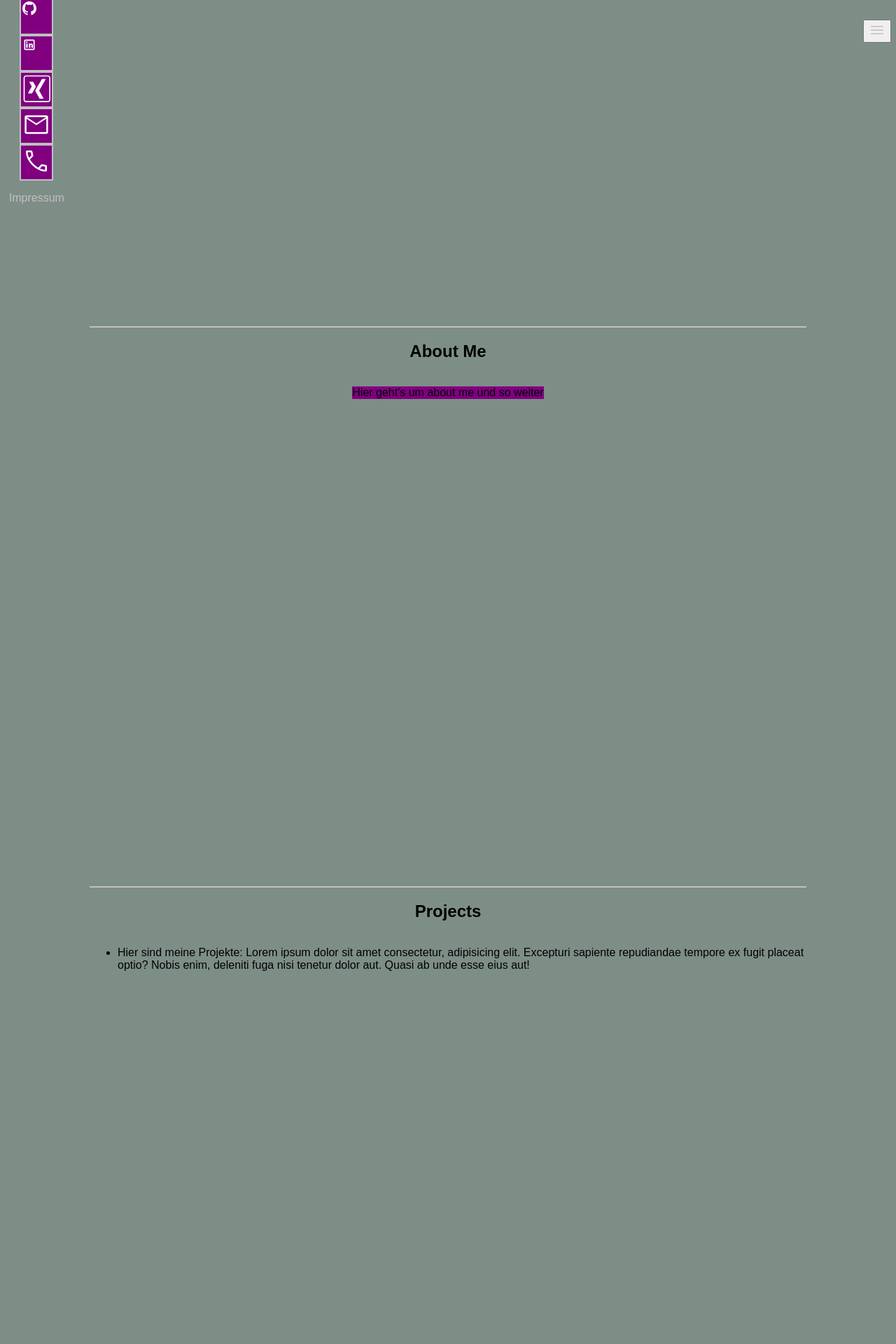
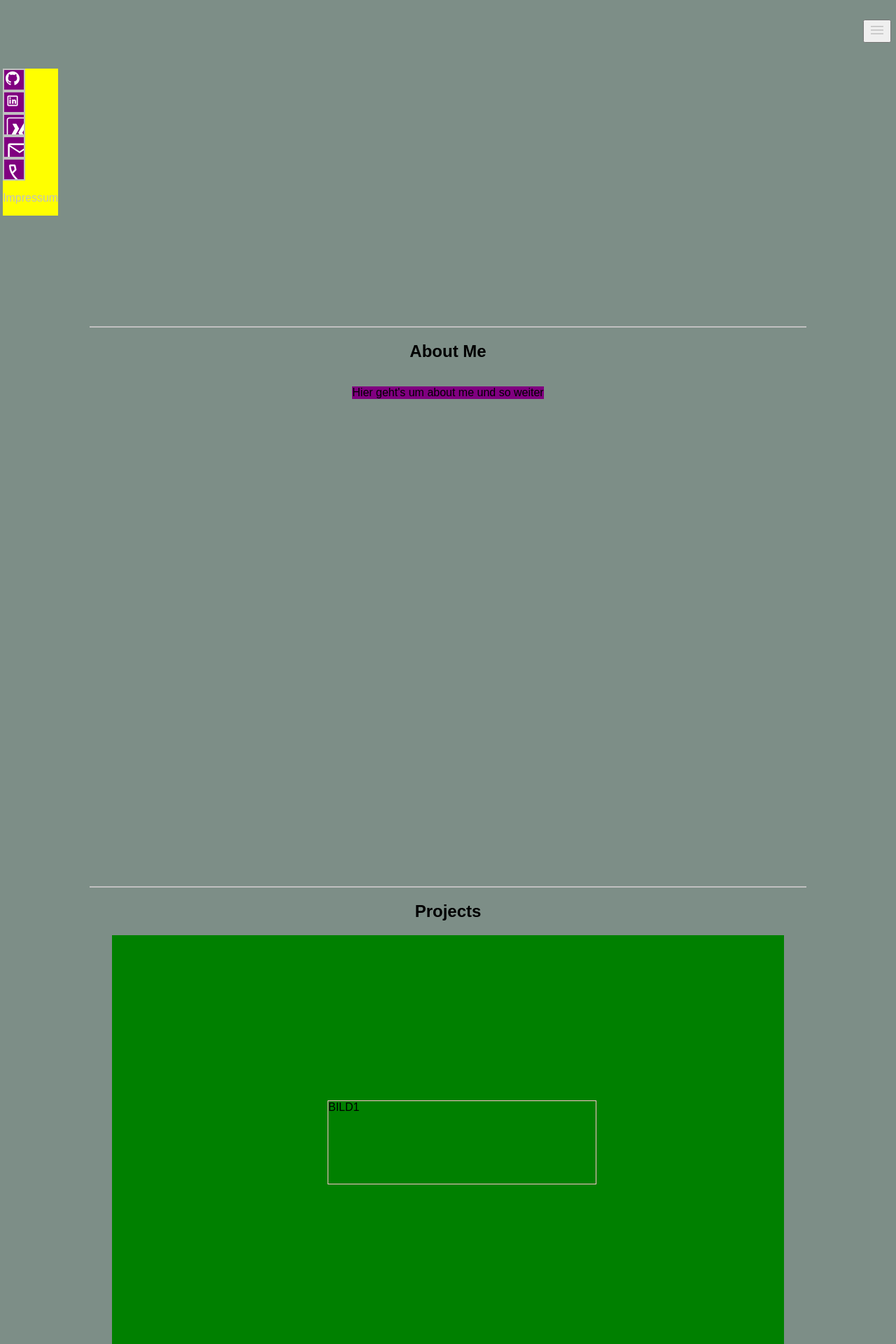
Before and after one commit to raimartontsch/raimar.dev, a React (Vite) app: page / in a window 1280 px wide. Shown: the part 332-2252 px from the top of the page at 70% size. Built offline with nearby package versions, Linux system fonts and the light colour scheme.

Commit message:
Add projects linking

```diff
--- a/src/Components/Projects.jsx
+++ b/src/Components/Projects.jsx
@@ -1,11 +1,19 @@
+import { ProjectsContainer } from './UI/ProjectsContainer.styled';
+import { SingleProject } from './UI/SingleProject.styled';
+import { ProjectList } from './UI/ProjectList.styled.js';
+
 export default function Projects() {
+	const openNewTab = url => {
+		const newTab = window.open(url, '_blank', 'noopener,noreferrer');
+		if (newTab) newTab.opener = null;
+	};
 	return (
-		<ul>
-			<li>
-				Hier sind meine Projekte: Lorem ipsum dolor sit amet consectetur, adipisicing elit.
-				Excepturi sapiente repudiandae tempore ex fugit placeat optio? Nobis enim, deleniti
-				fuga nisi tenetur dolor aut. Quasi ab unde esse eius aut!
-			</li>
-		</ul>
+		<ProjectsContainer>
+			<ProjectList>
+				<a onClick={() => openNewTab('https://c-u.vercel.app/')}>
+					<SingleProject>BILD1</SingleProject>
+				</a>
+			</ProjectList>
+		</ProjectsContainer>
 	);
 }
--- a/src/Components/SVGs.jsx
+++ b/src/Components/SVGs.jsx
@@ -12,8 +12,10 @@ const SvgObject = {
 
 export default function TheSVG({ variant, size = '48px', color = 'currentColor' }) {
 	return (
-		<svg style={{ width: size, height: size }} viewBox="0 0 48 48">
-			<path fill={color} d={SvgObject[variant]} />
-		</svg>
+		<div>
+			<svg style={{ width: size, height: size }} viewBox="0 0 48 48">
+				<path fill={color} d={SvgObject[variant]} />
+			</svg>
+		</div>
 	);
 }
--- a/src/Components/SideMenu.jsx
+++ b/src/Components/SideMenu.jsx
@@ -4,20 +4,25 @@ import TheSVG from './SVGs';
 import { IconBox } from './UI/IconBox.styled';
 
 export default function SideMenu() {
+	const openNewTab = url => {
+		const newTab = window.open(url, '_blank', 'noopener,noreferrer');
+		if (newTab) newTab.opener = null;
+	};
+
 	return (
 		<SideBar>
 			<IconBox>
-				<a href="https://github.com/raimartontsch">
+				<a onClick={() => openNewTab('https://github.com/raimartontsch')}>
 					<TheSVG variant="Github" color="white" size="2.5em" />
 				</a>
 			</IconBox>
 			<IconBox>
-				<a href="https://www.linkedin.com/in/raimartontsch/">
+				<a onClick={() => openNewTab('https://www.linkedin.com/in/raimartontsch/')}>
 					<TheSVG variant="LinkedIn" color="white" size="2.5em" />
 				</a>
 			</IconBox>
 			<IconBox>
-				<a href="https://www.xing.com/profile/Raimar_Tontsch/cv">
+				<a onClick={() => openNewTab('https://www.xing.com/profile/Raimar_Tontsch/cv')}>
 					<TheSVG variant="Xing" color="white" size="2.5em" />
 				</a>
 			</IconBox>
--- a/src/Components/UI/IconBox.styled.js
+++ b/src/Components/UI/IconBox.styled.js
@@ -2,10 +2,16 @@ import styled from 'styled-components';
 
 export const IconBox = styled.div`
 	display: flex;
-	align-items: center;
-	justify-items: center;
+	height: 2em;
+	width: 2em;
+	justify-items: auto;
+	vertical-align: middle;
+	overflow: hidden;
 
 	padding: 2px;
 	border: solid 2px;
 	background-color: purple;
+
+	@media screen and (max-widht: 720px) {
+	} ;
 `;
--- a/src/Components/UI/Nav.Container.styled.js
+++ b/src/Components/UI/Nav.Container.styled.js
@@ -19,6 +19,7 @@ export const NavContainer = styled.div`
 	height: 75vh;
 	width: 15vw;
 
-	@media screen and (max-width: 412px) {
-		width: 50vw;
+	@media screen and (max-width: 720px) {
+		width: 35vw;
+	}
 `;
--- /dev/null
+++ b/src/Components/UI/ProjectList.styled.js
@@ -0,0 +1,12 @@
+import styled from 'styled-components';
+
+export const ProjectList = styled.ul`
+	display: flex;
+	flex-wrap: wrap;
+	justify-content: space-evenly;
+	align-items: center;
+	overflow-x: scroll;
+
+	width: 70vw;
+	height: 70vh;
+`;
--- /dev/null
+++ b/src/Components/UI/ProjectsContainer.styled.js
@@ -0,0 +1,12 @@
+import styled from 'styled-components';
+
+export const ProjectsContainer = styled.div`
+	display: flex;
+	flex-direction: row;
+	flex-wrap: wrap;
+	align-items: center;
+	justify-content: center;
+	width: 75vw;
+
+	background-color: green;
+`;
--- a/src/Components/UI/SideBar.styled.js
+++ b/src/Components/UI/SideBar.styled.js
@@ -5,9 +5,8 @@ export const SideBar = styled.div`
 	flex-direction: column;
 	position: fixed;
 
-	left: 1vw;
+	left: 0.25em;
 	bottom: 20vh;
-	align-items: center;
-	background-color: transparent;
+	background-color: yellow;
 	color: silver;
 `;
--- /dev/null
+++ b/src/Components/UI/SingleProject.styled.js
@@ -0,0 +1,15 @@
+import styled from 'styled-components';
+
+export const SingleProject = styled.li`
+	width: 40vw;
+
+	height: 15vh;
+	border: solid 1px;
+	border-color: pink;
+	cursor: pointer;
+	list-style: none;
+
+	@media screen and (min-width: 720px) {
+		max-width: 30vw;
+	}
+`;
--- a/src/Components/UI/SiteContainer.styled.js
+++ b/src/Components/UI/SiteContainer.styled.js
@@ -9,7 +9,7 @@ export const SiteContainer = styled.div`
 	border-bottom: solid 2px;
 	border-color: silver;
 
-	@media screen and (max-width: 412px) {
+	@media screen and (max-width: 720px) {
 		width: 60vw;
 	}
 `;
```
